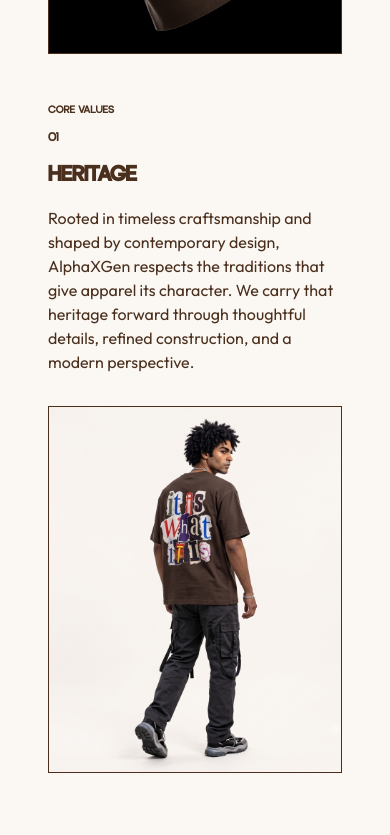
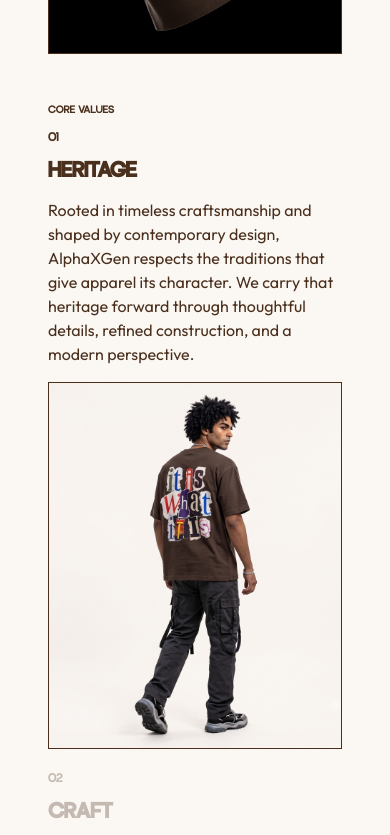
Before and after one commit to PTejasKr/alphaxgen, a Next.js app: page /about in a window 390 px wide. Shown: the part 1460-2295 px from the top of the page. Built offline with nearby package versions, Linux system fonts and the light colour scheme.

Commit message:
Reduce mobile spacing in Journal and About pages for content density

```diff
--- a/src/app/about/about.module.css
+++ b/src/app/about/about.module.css
@@ -139,7 +139,7 @@
   display: flex;
   flex-direction: column;
   justify-content: flex-start;
-  padding: 0 0 64px 0;
+  padding: 0 0 24px 0;
   border-bottom: none;
   transition: opacity 0.4s ease;
   opacity: 0.3;
@@ -175,7 +175,7 @@
   color: var(--ink);
   -webkit-text-stroke: 0;
   line-height: 1;
-  margin-bottom: 12px;
+  margin-bottom: 8px;
 }
 
 @media (min-width: 768px) {
@@ -192,7 +192,7 @@
   font-family: var(--font-heading), sans-serif;
   font-size: 24px;
   text-transform: uppercase;
-  margin-bottom: 12px;
+  margin-bottom: 8px;
 }
 
 @media (min-width: 768px) {
@@ -205,7 +205,7 @@
 .valueDesc {
   font-size: 16px;
   max-width: 600px;
-  margin-bottom: 32px;
+  margin-bottom: 16px;
 }
 
 @media (min-width: 768px) {
--- a/src/app/journal/journal.module.css
+++ b/src/app/journal/journal.module.css
@@ -115,7 +115,7 @@
   display: flex;
   flex-direction: column;
   justify-content: flex-start;
-  padding: 0 0 64px 0;
+  padding: 0 0 24px 0;
   border-bottom: none;
   transition: opacity 0.4s ease;
   opacity: 0.3;
@@ -151,7 +151,7 @@
   color: var(--ink);
   -webkit-text-stroke: 0;
   line-height: 1;
-  margin-bottom: 12px;
+  margin-bottom: 8px;
 }
 
 @media (min-width: 768px) {
@@ -168,7 +168,7 @@
   font-family: var(--font-heading), sans-serif;
   font-size: 24px;
   text-transform: uppercase;
-  margin-bottom: 12px;
+  margin-bottom: 8px;
 }
 
 @media (min-width: 768px) {
@@ -181,7 +181,7 @@
 .valueDesc {
   font-size: 16px;
   max-width: 600px;
-  margin-bottom: 32px;
+  margin-bottom: 16px;
 }
 
 @media (min-width: 768px) {
```
